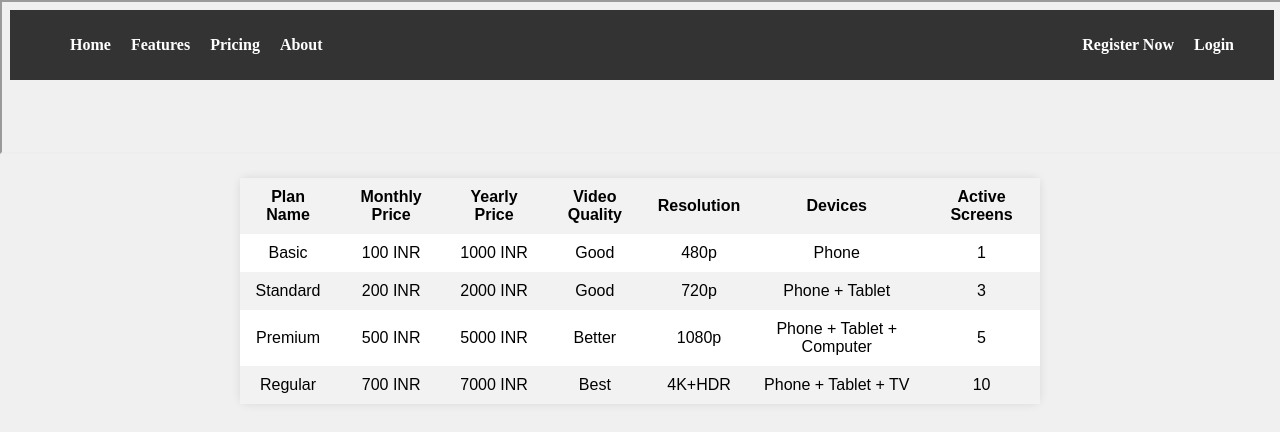
After one commit to Tashu-Chugh/Stripe_1058, a PHP site: page /pricing.html in a window 1280 px wide. The commit adds this page. Shown: the top 432 px of the page. Run offline with PHP 8.4, Linux system fonts and the light colour scheme.

Commit message:
Newitems

```diff
--- /dev/null
+++ b/footer.css
@@ -0,0 +1,6 @@
+.footer {
+    background-color: #333;
+    color: #fff;
+    width: 100%;
+    align-items: center;
+}
--- /dev/null
+++ b/header.css
@@ -0,0 +1,29 @@
+.header {
+    background-color: #333;
+    color: #fff;
+    padding: 10px 0;
+}
+
+.top-nav {
+    display: flex;
+    justify-content: space-between;
+    align-items: center;
+    background-color: #333;
+    padding: 10px 20px;
+}
+
+.left-menu, .right-menu {
+    list-style: none;
+    display: flex;
+    align-items: center;
+}
+
+.left-menu li, .right-menu li {
+    margin-right: 20px;
+}
+
+.left-menu a, .right-menu a {
+    text-decoration: none;
+    color: #fff;
+    font-weight: bold;
+}
--- /dev/null
+++ b/header.html
@@ -0,0 +1,25 @@
+<!DOCTYPE html>
+<html lang="en">
+<head>
+    <meta charset="UTF-8">
+    <meta name="viewport" content="width=device-width, initial-scale=1.0">
+    <link rel="stylesheet" href="/header.css">
+    <title>Pricing Plans</title>
+</head>
+<body>
+    <header>
+        <nav class="top-nav">
+            <ul class="left-menu">
+                <li><a href="#">Home</a></li>
+                <li><a href="#">Features</a></li>
+                <li><a href="/pricing.html">Pricing</a></li>
+                <li><a href="#">About</a></li>
+            </ul>
+            <ul class="right-menu">
+                <li><a href="/register.html">Register Now</a></li>
+                <li><a href="/login.html">Login</a></li>
+            </ul>
+        </nav>
+    </header>
+</body>
+</html>
--- /dev/null
+++ b/pricing.css
@@ -0,0 +1,35 @@
+body {
+    font-family: Arial, sans-serif;
+    margin: 0;
+    padding: 0;
+    background-color: #f0f0f0;
+}
+
+.pricing-table {
+    display: flex;
+    justify-content: center;
+    padding: 20px;
+}
+
+table {
+    border-collapse: collapse;
+    width: 100%;
+    max-width: 800px;
+    margin: 0 auto;
+    background-color: #fff;
+    border-radius: 8px;
+    box-shadow: 0 0 10px rgba(0, 0, 0, 0.1);
+}
+
+table th, table td {
+    padding: 10px;
+    text-align: center;
+}
+
+table th {
+    background-color: #f2f2f2;
+}
+
+table tr:nth-child(even) {
+    background-color: #f2f2f2;
+}
--- /dev/null
+++ b/pricing.html
@@ -0,0 +1,65 @@
+<!DOCTYPE html>
+<html lang="en">
+<head>
+    <meta charset="UTF-8">
+    <meta name="viewport" content="width=device-width, initial-scale=1.0">
+    <link rel="stylesheet" href="/pricing.css">
+    <title>Pricing Plans</title>
+</head>
+<body>
+    <iframe src="header.html" width="100%"></iframe>
+    <div class="pricing-table">
+        <table>
+            <thead>
+                <tr>
+                    <th>Plan Name</th>
+                    <th>Monthly Price</th>
+                    <th>Yearly Price</th>
+                    <th>Video Quality</th>
+                    <th>Resolution</th>
+                    <th>Devices</th>
+                    <th>Active Screens</th>
+                </tr>
+            </thead>
+            <tbody>
+                <tr>
+                    <td>Basic</td>
+                    <td>100 INR</td>
+                    <td>1000 INR</td>
+                    <td>Good</td>
+                    <td>480p</td>
+                    <td>Phone</td>
+                    <td>1</td>
+                </tr>
+                <tr>
+                    <td>Standard</td>
+                    <td>200 INR</td>
+                    <td>2000 INR</td>
+                    <td>Good</td>
+                    <td>720p</td>
+                    <td>Phone + Tablet</td>
+                    <td>3</td>
+                </tr>
+                <tr>
+                    <td>Premium</td>
+                    <td>500 INR</td>
+                    <td>5000 INR</td>
+                    <td>Better</td>
+                    <td>1080p</td>
+                    <td>Phone + Tablet + Computer</td>
+                    <td>5</td>
+                </tr>
+                <tr>
+                    <td>Regular</td>
+                    <td>700 INR</td>
+                    <td>7000 INR</td>
+                    <td>Best</td>
+                    <td>4K+HDR</td>
+                    <td>Phone + Tablet + TV</td>
+                    <td>10</td>
+                </tr>
+            </tbody>
+        </table>
+    </div>
+</body>
+</html>
```
Also changed, not shown: footer.html (added, +14 -0 lines), index.css (+0 -29 lines), index.html (+4 -15 lines).
